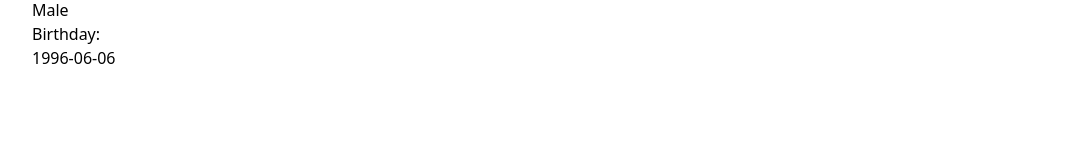
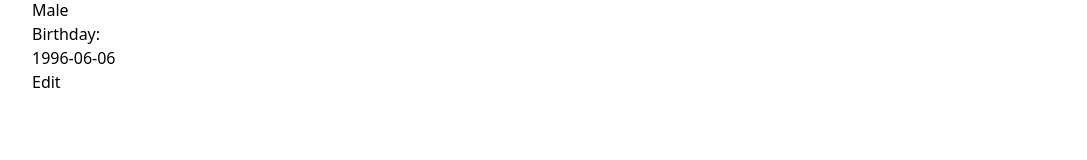
Before and after one commit to bnwah/MediBooker, a React (Vite) app: page /my-profile in a window 1280 px wide. Shown: the part 606-766 px from the top of the page, without its empty margins (96-1183 px from the left). Built offline with nearby package versions, Linux system fonts and the light colour scheme.

Commit message:
MyProfile: Edit and Save information action buttons added.

```diff
--- a/src/pages/MyProfile.jsx
+++ b/src/pages/MyProfile.jsx
@@ -26,7 +26,7 @@ const MyProfile = () => {
 
       {/* If isEdit is true, then input field is provided. If false, then add user's name */}
       {
-        canEdit ? <input type="text" value={userData.name} onChange={e => setUserData(prev => ({ ...prev, name: e.target.name }))} />
+        canEdit ? <input type="text" value={userData.name} onChange={e => setUserData(prev => ({ ...prev, name: e.target.value }))} />
           : <p>{userData.name}</p>
       }
 
@@ -78,6 +78,15 @@ const MyProfile = () => {
         </div>
       </div>
 
+      <div>
+        {
+          // For editable fields, allows ability to change info and save it.
+          canEdit
+          ? <button onClick={()=>setCanEdit(false)}>Save information</button>
+          : <button onClick={()=>setCanEdit(true)}>Edit</button>
+        }
+      </div>
+
 
     </div>
   )
```
